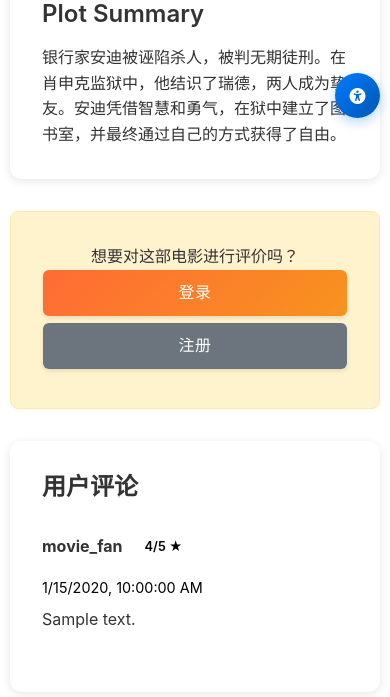
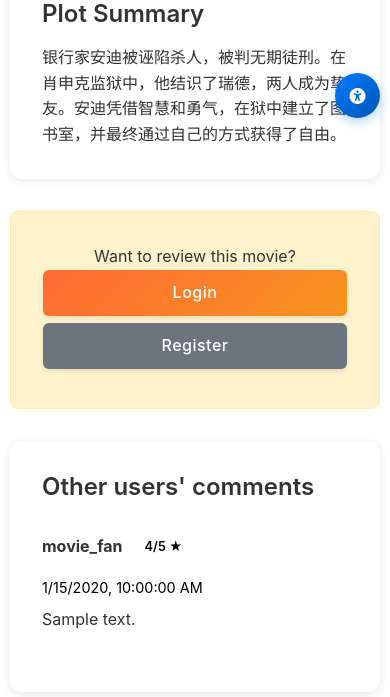
Before and after one commit to 5980Zhongyx/Flask2_Deploied_by_PA, a Flask app: page /films/1 in a window 390 px wide. Shown: the part 716-1413 px from the top of the page. Run offline with Flask 3, Linux system fonts and the light colour scheme; tables that the repository leaves empty hold one stand-in row (values such as "Sample post").

Commit message:
Improve accessibility and i18n in UI templates and JS
Added ARIA attributes to menu buttons for better accessibility and updated user menu and mobile menu JS to reflect expanded state. Translated film detail review section and buttons to English, improved review loading logic, and used data attributes for passing data to JS in film detail and recommendations templates. Cleaned up chart config in recommendations template.

```diff
--- a/static/js/theme.js
+++ b/static/js/theme.js
@@ -211,9 +211,12 @@ function initializeMobileMenu() {
     const navMenu = document.querySelector('.nav-menu');
 
     if (mobileMenuToggle && navMenu) {
+    mobileMenuToggle.setAttribute('aria-expanded', 'false');
     mobileMenuToggle.addEventListener('click', function() {
         navMenu.classList.toggle('mobile-menu-open');
         mobileMenuToggle.classList.toggle('active');
+        const expanded = navMenu.classList.contains('mobile-menu-open') ? 'true' : 'false';
+        mobileMenuToggle.setAttribute('aria-expanded', expanded);
     });
 
     // Close mobile menu when clicking elsewhere
@@ -419,9 +422,12 @@ document.addEventListener('DOMContentLoaded', function() {
     const userMenuDropdown = document.querySelector('.user-menu-dropdown');
 
     if (userMenuTrigger && userMenuDropdown) {
+        userMenuTrigger.setAttribute('aria-haspopup', 'true');
+        userMenuTrigger.setAttribute('aria-expanded', 'false');
         userMenuTrigger.addEventListener('click', function(e) {
             e.stopPropagation();
-            userMenuDropdown.classList.toggle('show');
+            const showing = userMenuDropdown.classList.toggle('show');
+            userMenuTrigger.setAttribute('aria-expanded', showing ? 'true' : 'false');
         });
 
         // Close dropdown when clicking elsewhere
--- a/templates/base.html
+++ b/templates/base.html
@@ -51,7 +51,7 @@
     {% if current_user.is_authenticated %}
                         <div class="user-menu">
                             <button class="user-menu-trigger">
-                                <img src="https://api.dicebear.com/7.x/avataaars/svg?seed={{ current_user.username }}" alt="Avatar" class="user-avatar">
+                        <img src="https://api.dicebear.com/7.x/avataaars/svg?seed={{ current_user.username }}" alt="{{ current_user.username }}'s avatar" class="user-avatar">
         <span>{{ current_user.username }}</span>
                                 <i class="fas fa-chevron-down"></i>
                             </button>
@@ -68,7 +68,7 @@
     {% endif %}
 
                     <!-- Mobile menu button -->
-                    <button class="mobile-menu-toggle" aria-label="Menu">
+                    <button class="mobile-menu-toggle" aria-label="Menu" aria-expanded="false">
                         <i class="fas fa-bars"></i>
                     </button>
                 </div>
--- a/templates/film_detail.html
+++ b/templates/film_detail.html
@@ -103,31 +103,31 @@
                     </div>
 
                     <div class="form-group">
-                        <label for="review">评论（可选）：</label>
-                        <textarea id="review" name="review" rows="4" placeholder="分享你对这部电影的看法...">{{ user_interaction.review_text if user_interaction and user_interaction.has_review else '' }}</textarea>
+                        <label for="review">Review (optional):</label>
+                        <textarea id="review" name="review" rows="4" placeholder="Share your thoughts about this movie...">{{ user_interaction.review_text if user_interaction and user_interaction.has_review else '' }}</textarea>
                     </div>
 
-                    <button type="submit" class="btn btn-primary">保存评价</button>
+                    <button type="submit" class="btn btn-primary">Save review</button>
                     {% if user_interaction %}
-                        <button type="button" id="delete-interaction" class="btn btn-danger">删除评价</button>
+                        <button type="button" id="delete-interaction" class="btn btn-danger">Delete review</button>
                     {% endif %}
                 </form>
             </div>
         </div>
         {% else %}
         <div class="login-prompt">
-            <p>想要对这部电影进行评价吗？</p>
-            <a href="{{ url_for('auth.login') }}" class="btn btn-primary">登录</a>
-            <a href="{{ url_for('auth.register') }}" class="btn btn-secondary">注册</a>
+            <p>Want to review this movie?</p>
+            <a href="{{ url_for('auth.login') }}" class="btn btn-primary">Login</a>
+            <a href="{{ url_for('auth.register') }}" class="btn btn-secondary">Register</a>
         </div>
         {% endif %}
 
-        <!-- 其他用户评论 -->
+        <!-- Other users' comments -->
         {% if reviews %}
         <div class="reviews-section">
-            <h2>用户评论</h2>
+            <h2>Other users' comments</h2>
             <div id="reviews-container" class="reviews-list">
-                <!-- 评论将通过 AJAX 加载，初始显示服务器端渲染的前几条 -->
+                <!-- Reviews will be loaded via AJAX, initially displaying the first few from server-side rendering -->
                 {% for review in reviews[:5] %}
                 <div class="review-item">
                     <div class="review-header">
@@ -144,11 +144,13 @@
                 {% endfor %}
             </div>
             <div id="reviews-pagination" class="reviews-pagination" style="margin-top:12px;"></div>
+            <div id="film-data" style="display:none" data-film='{{ film.id|tojson|e }}'></div>
             <script>
-                // 页面加载完成后载入第一页评论（覆盖初始若有更新）
+                // Load first page of reviews after page load (overwrite initial if updated)
                 document.addEventListener('DOMContentLoaded', function() {
-                    const filmId = {{ film.id }};
-                    if (typeof loadReviews === 'function') {
+                    const filmDataEl = document.getElementById('film-data');
+                    const filmId = filmDataEl ? JSON.parse(filmDataEl.dataset.film || 'null') : null;
+                    if (typeof loadReviews === 'function' && filmId !== null) {
                         loadReviews(filmId, 1, 5);
                     }
                 });
```
Also changed, not shown: templates/recommendations.html (+6 -6 lines).
